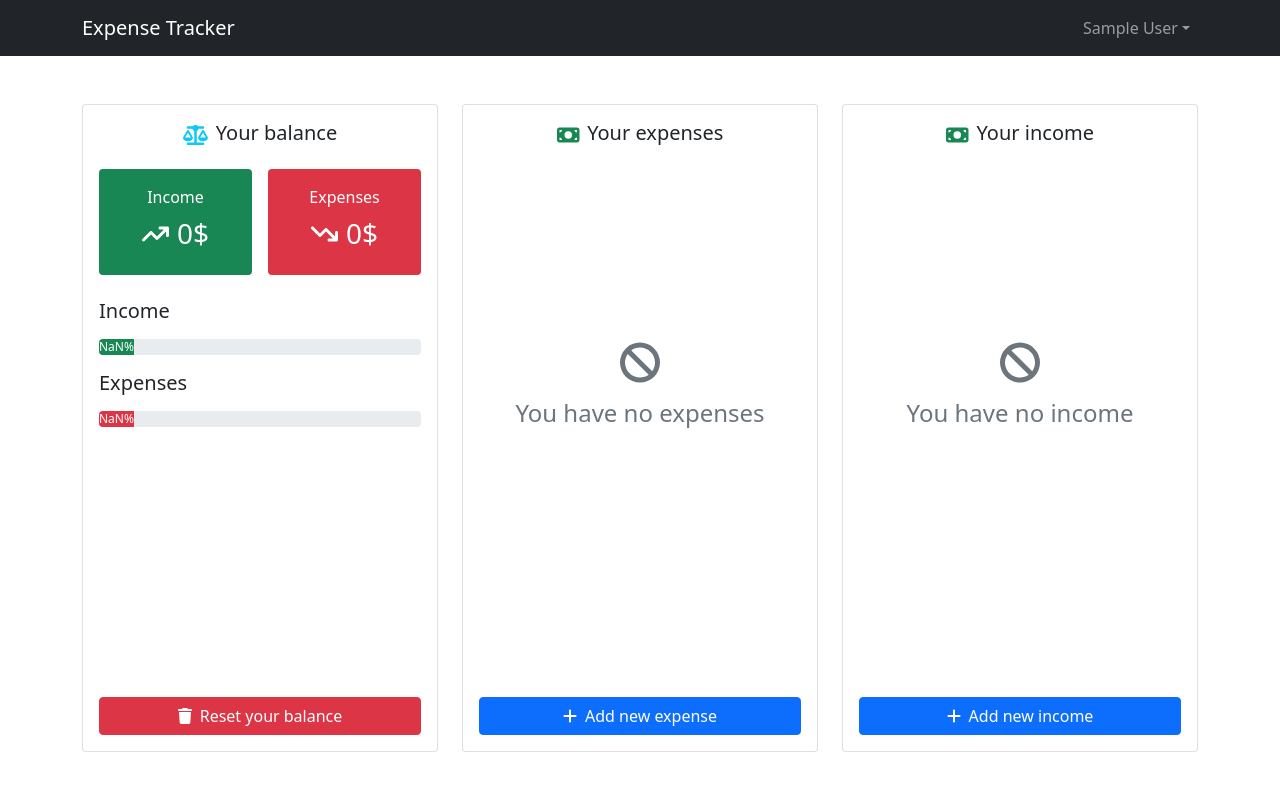
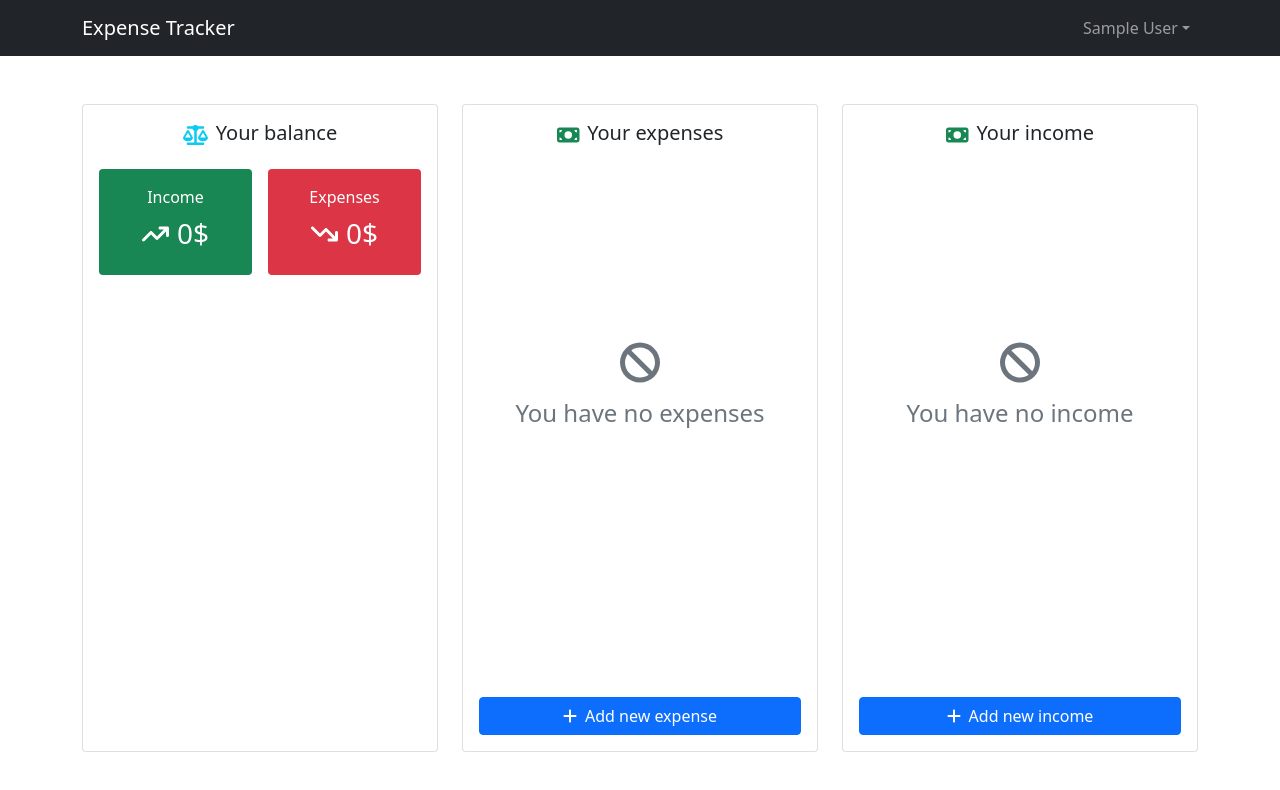
Before and after one commit to filipknias/expense-tracker-react, a React (Create React App) app: page / in a window 1280 px wide. Shown: the top 790 px of the page. Built offline with nearby package versions, Linux system fonts and the light colour scheme; no server answers; the database is empty; sample sign-in values are in the browser's storage.

Commit message:
display progress bar when there is expenses or income

```diff
--- a/src/components/BalanceCard.jsx
+++ b/src/components/BalanceCard.jsx
@@ -7,6 +7,7 @@ import { useSelector } from 'react-redux';
 import ResetBalanceModal from './ResetBalanceModal';
 
 const calculatePercent = (amount, total) => {
+  if (total === 0) return 100;
   return parseInt((amount / total) * 100);
 };
 
@@ -47,17 +48,21 @@ const BalanceCard = () => {
             </div>
           </div>
           <div className="d-flex flex-column gap-3">
+            {income.length > 0 && (
               <div>
                 <h5 className="mb-3">Income</h5>
                 <ProgressBar variant="success" now={percentIncome} label={`${percentIncome}%`} />
               </div>
+            )}
+            {expenses.length > 0 && (
               <div>
                 <h5 className="mb-3">Expenses</h5>
                 <ProgressBar variant="danger" now={percentExpenses} label={`${percentExpenses}%`} />
               </div>
+            )}
           </div>
         </div>
-        <ResetBalanceModal />
+        {income.concat(expenses).length > 0 && <ResetBalanceModal />}
       </Card.Body>
     </Card>
   )
```
Lines whose indentation alone changed are shown as unchanged.
